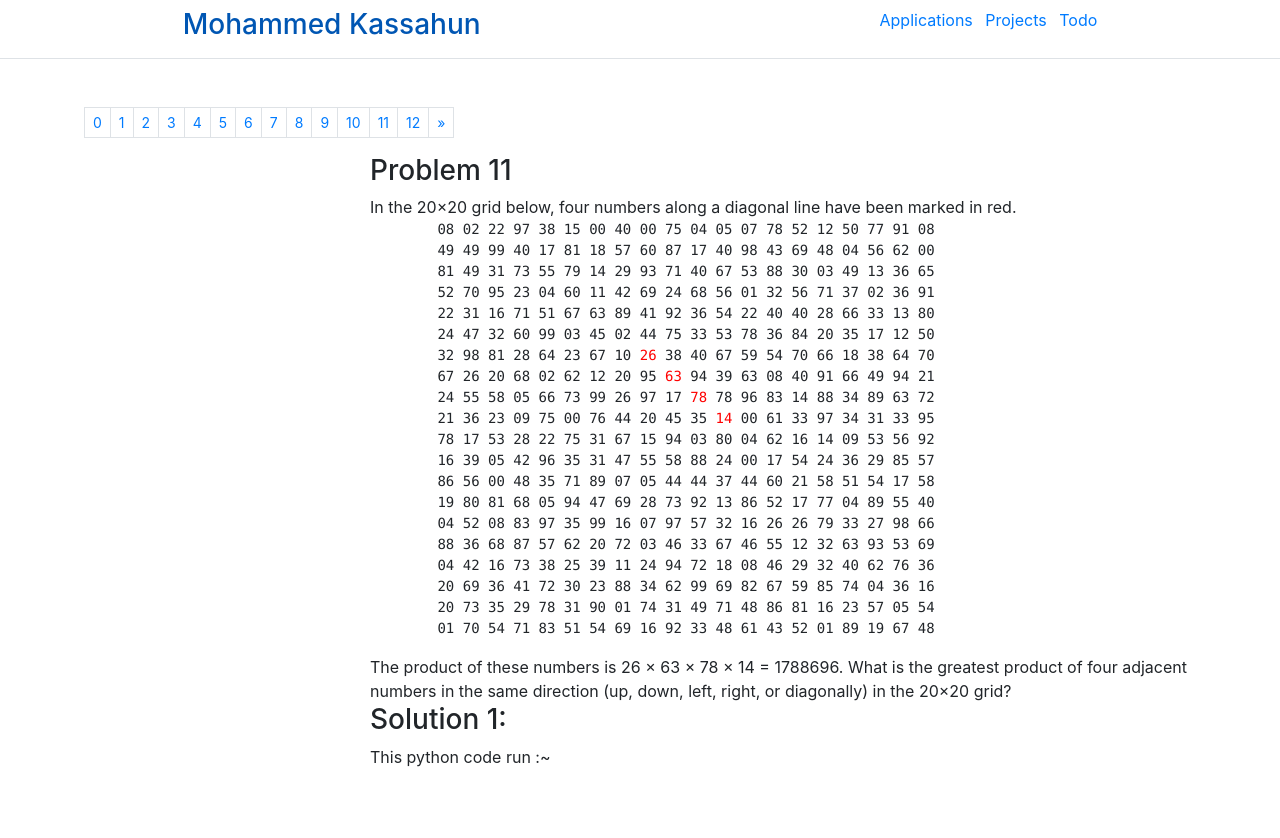
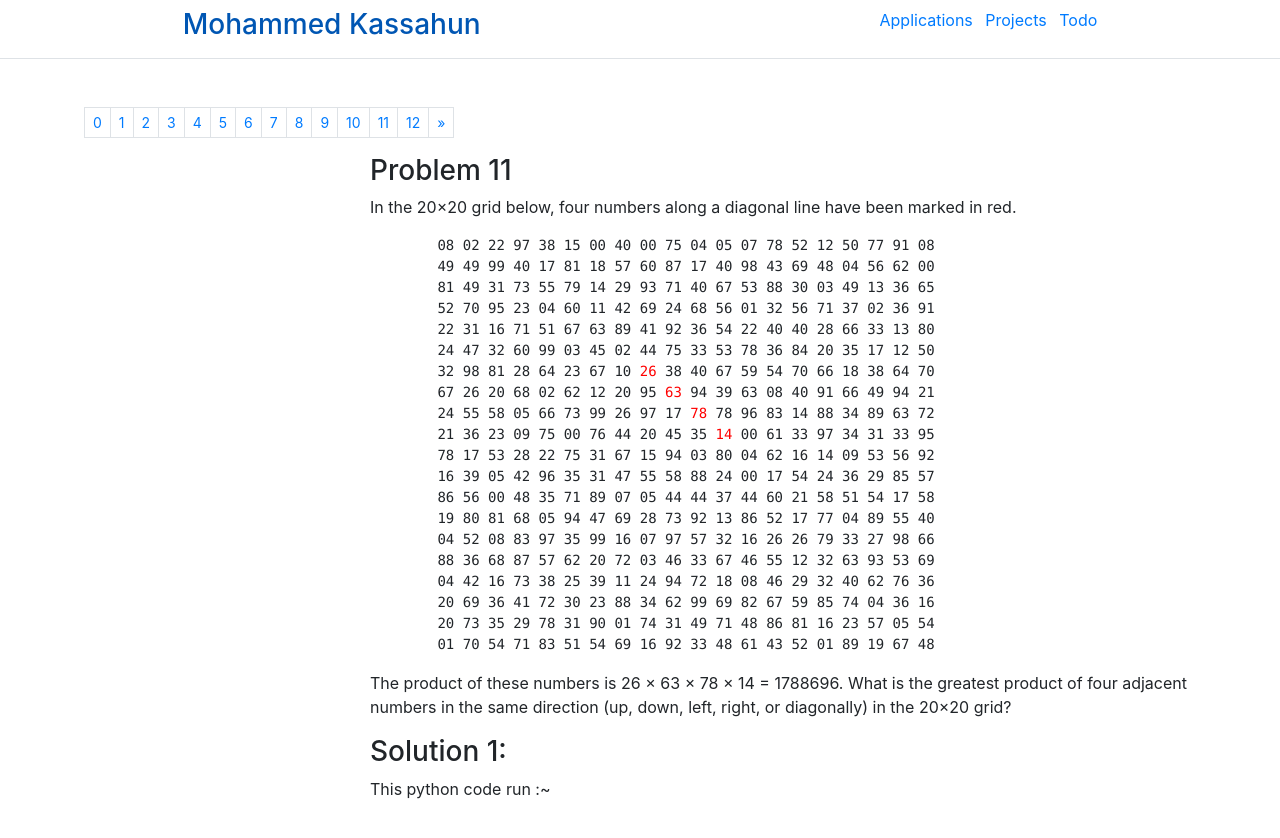
Before and after one commit to mhmmdk/Mohammedkn.com, a Jekyll site: the page built from _posts/2019-03-13-011.md, in a window 1280 px wide. Shown: the top 838 px of the page. Built offline with Jekyll 4.4.1, drawn with Linux system fonts in a browser that asks for light colours; comment, search, counter and statistics services are not loaded; a style sheet for code colours, icons or effects is not loaded.

Commit message:
Update 2019-03-13-011.md

```diff
--- a/_posts/2019-03-13-011.md
+++ b/_posts/2019-03-13-011.md
@@ -9,7 +9,7 @@
 <div class='problem'>
 
 <h3> Problem 11</h3>
-
+<p>
 In the 20×20 grid below, four numbers along a diagonal line have been marked in red.<br>
 <pre>
         08 02 22 97 38 15 00 40 00 75 04 05 07 78 52 12 50 77 91 08
@@ -37,7 +37,7 @@
 The product of these numbers is 26 × 63 × 78 × 14 = 1788696.
 
 What is the greatest product of four adjacent numbers in the same direction (up, down, left, right, or diagonally) in the 20×20 grid?
-</div>
+</p></div>
 
 ### Solution 1:
 
```
